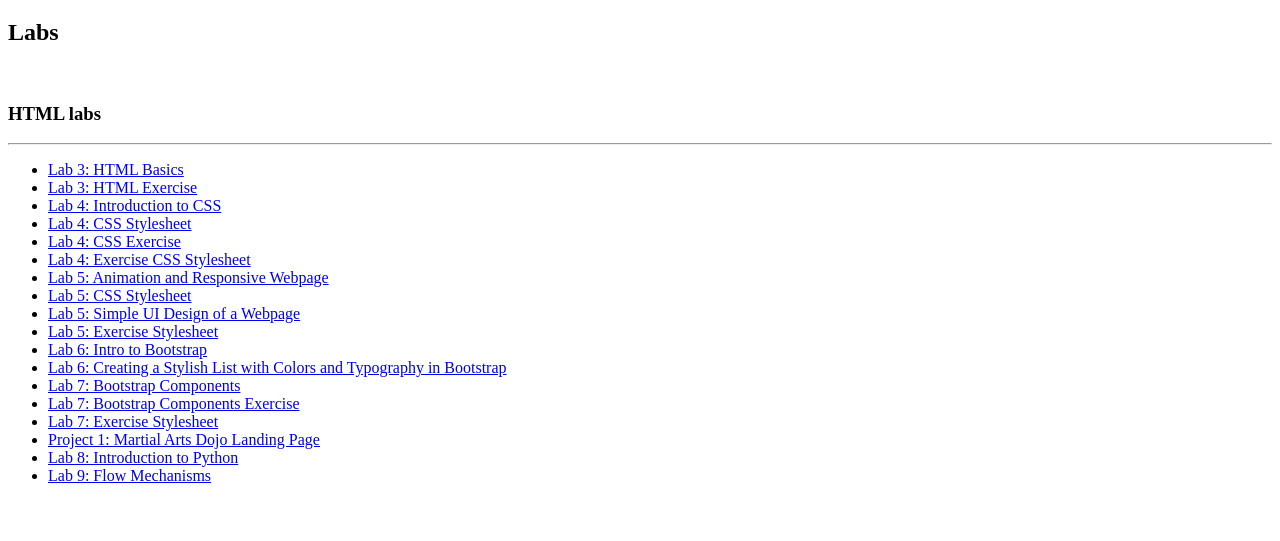
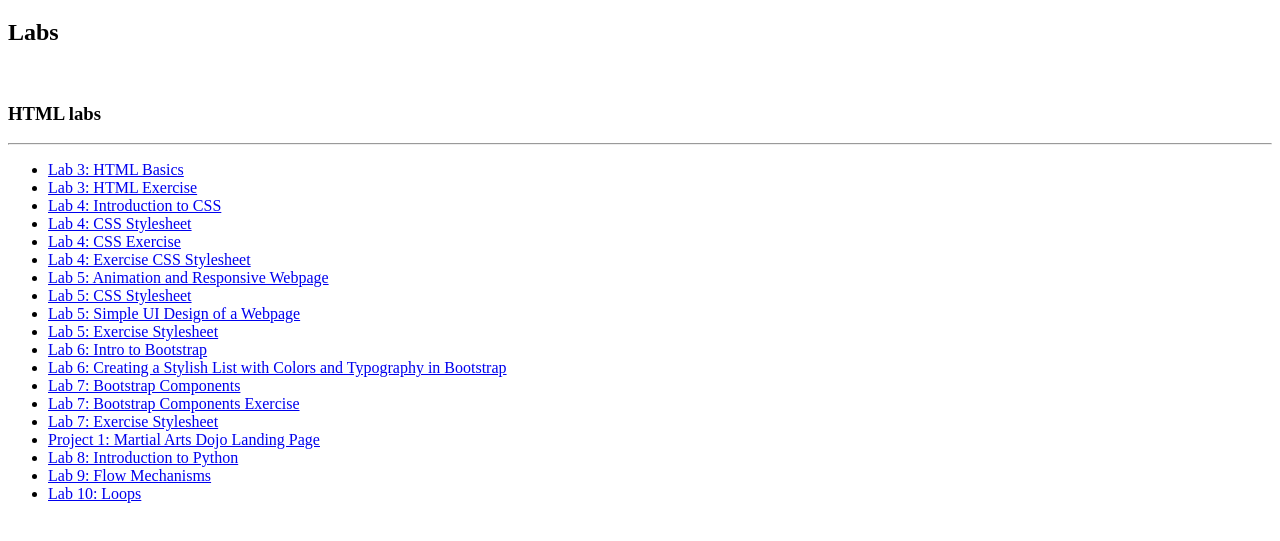
Before and after one commit to karinagsolomon/software_dev, a plain HTML site: page index.html in a window 1280 px wide. Shown: the part 61-602 px from the top of the page. Drawn offline with Linux system fonts and the light colour scheme.

Commit message:
Update index.html with lab10

```diff
--- a/index.html
+++ b/index.html
@@ -30,6 +30,7 @@
         <li><a href="project1/project1.html">Project 1: Martial Arts Dojo Landing Page</a></li>
         <li><a href="lab8/lab8.py" download="Solomon_lab8">Lab 8: Introduction to Python</a></li>
         <li><a href="lab9/lab9.py" download="Solomon_lab9">Lab 9: Flow Mechanisms</a></li>
+        <li><a href="lab10/lab10.py" download="Solomon_lab10">Lab 10: Loops</a></li>
     </ul>
 </body>
 </html>
```
